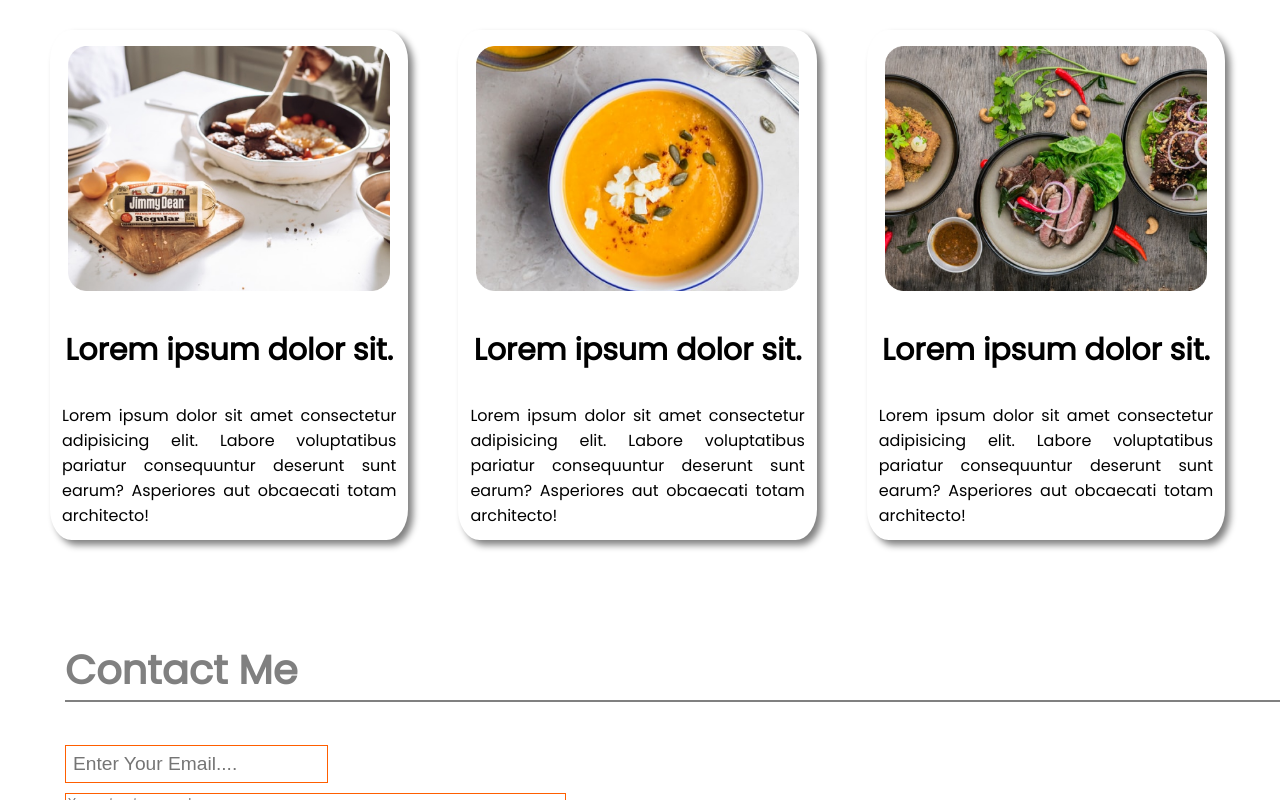
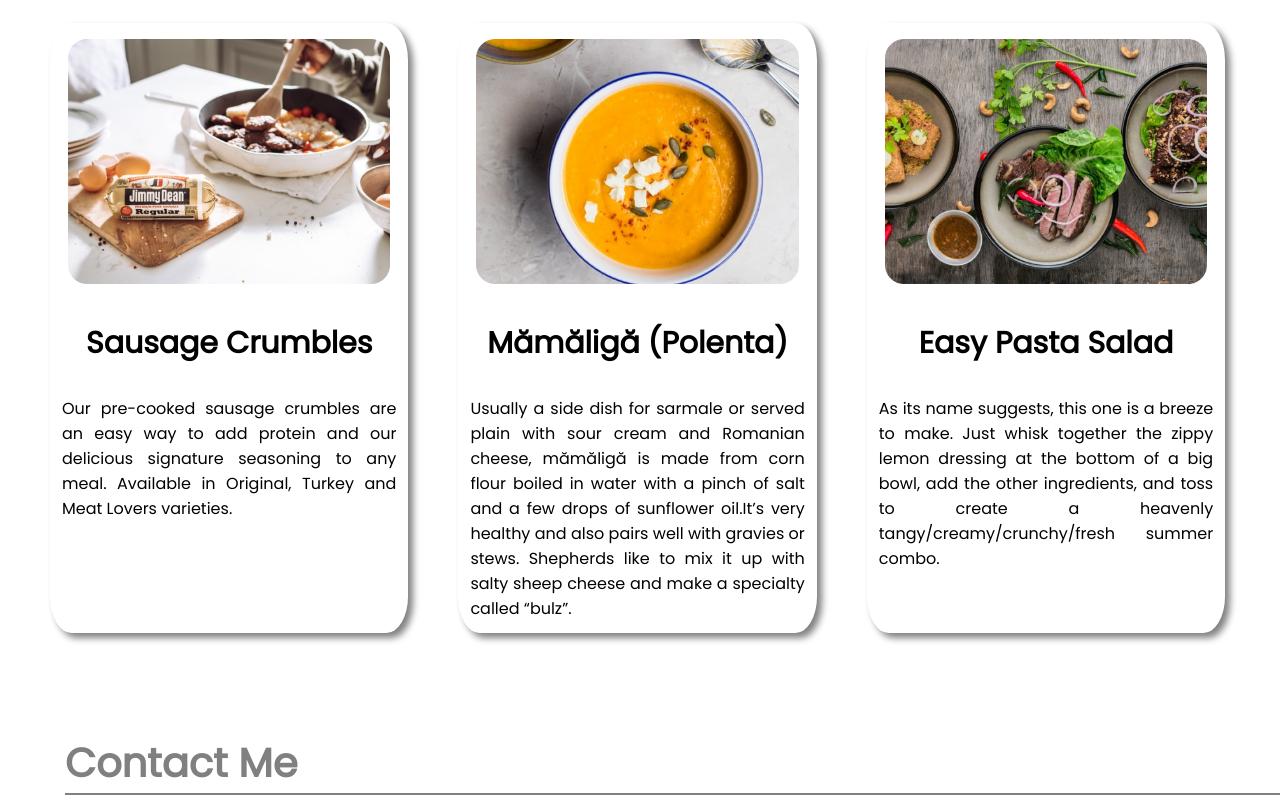
Before and after one commit to tawhid885/food-village, a plain HTML site: page index.html in a window 1280 px wide. Shown: the part 2000-2800 px from the top of the page. Drawn offline with Linux system fonts and the light colour scheme.

Commit message:
about to end3

```diff
--- a/index.html
+++ b/index.html
@@ -45,7 +45,7 @@
         <div class="half-width">
             <h1><span class="orange">Skip</span> The Diet,</h1>
             <h1>Just Eat Healthy With Food Network</h1>
-            <p>Lorem ipsum dolor sit amet consectetur adipisicing elit. Inventore reiciendis consectetur eos quidem? Quod suscipit nesciunt officia iste, odit repellendus, voluptates ab rerum perspiciatis corporis vitae minima esse, consequuntur quisquam?</p>
+            <p>Food village provide some best and best food that you never ever be eated. So, don't waste your time to come here. We are waiting for you.</p>
             <a target="_blank" href="https://www.google.com" class="button-link">Order Food</a>
         </div>
         <div class="image half-width">
@@ -74,18 +74,18 @@
         <div class="items flex-container">
             <div class="item">
                 <img src="images/food/Project Cover.jpg" alt="">
-                <h3>Lorem ipsum dolor sit.</h3>
-                <p>Lorem ipsum dolor sit amet consectetur adipisicing elit. Labore voluptatibus pariatur consequuntur deserunt sunt earum? Asperiores aut obcaecati totam architecto!</p>
+                <h3>Sausage Crumbles</h3>
+                <p>Our pre-cooked sausage crumbles are an easy way to add protein and our delicious signature seasoning to any meal. Available in Original, Turkey and Meat Lovers varieties.</p>
             </div>
             <div class="item">
                 <img src="images/food/Project Cover.png" alt="">
-                <h3>Lorem ipsum dolor sit.</h3>
-                <p>Lorem ipsum dolor sit amet consectetur adipisicing elit. Labore voluptatibus pariatur consequuntur deserunt sunt earum? Asperiores aut obcaecati totam architecto!</p>
+                <h3> Mămăligă (Polenta)</h3>
+                <p>Usually a side dish for sarmale or served plain with sour cream and Romanian cheese, mămăligă is made from corn flour boiled in water with a pinch of salt and a few drops of sunflower oil.It’s very healthy and also pairs well with gravies or stews. Shepherds like to mix it up with salty sheep cheese and make a specialty called “bulz”.</p>
             </div>
             <div class="item">
                 <img src="images/food/Project Cover1.jpg" alt="">
-                <h3>Lorem ipsum dolor sit.</h3>
-                <p>Lorem ipsum dolor sit amet consectetur adipisicing elit. Labore voluptatibus pariatur consequuntur deserunt sunt earum? Asperiores aut obcaecati totam architecto!</p>
+                <h3>Easy Pasta Salad</h3>
+                <p>As its name suggests, this one is a breeze to make. Just whisk together the zippy lemon dressing at the bottom of a big bowl, add the other ingredients, and toss to create a heavenly tangy/creamy/crunchy/fresh summer combo.</p>
             </div>
         </div>
     </section>
```
